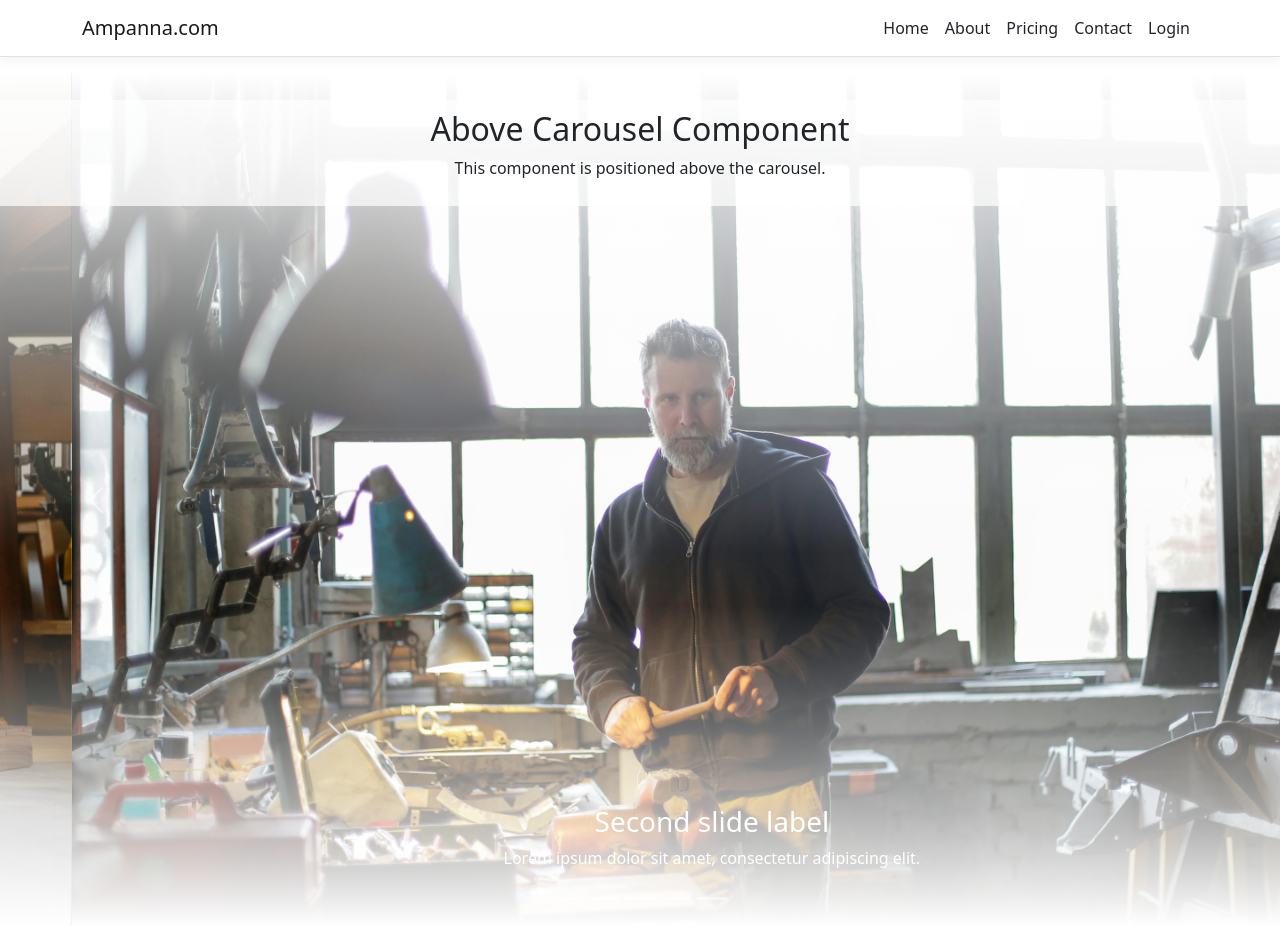
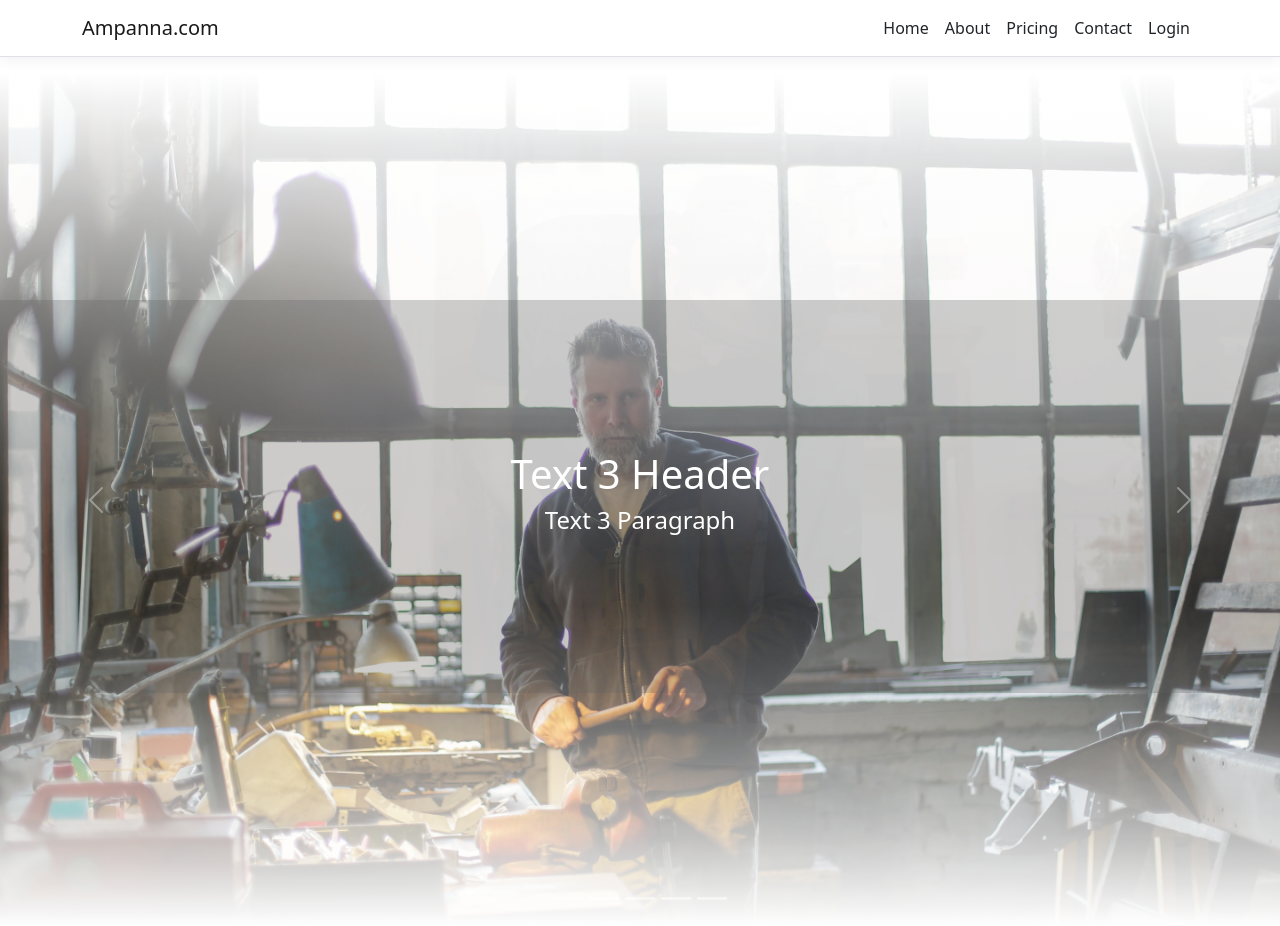
Before and after one commit to bhanusunrise/Development-Project-Level-3, a React (Create React App) app in the folder ClientApp/: page / in a window 1280 px wide. Built offline with nearby package versions, Linux system fonts and the light colour scheme.

Commit message:
Center content setup completed

```diff
--- a/ClientApp/src/components/CarText.js
+++ b/ClientApp/src/components/CarText.js
@@ -1,13 +1,45 @@
 import React, { Component } from 'react';
 
 export class CarText extends Component {
+    constructor(props) {
+        super(props);
+        this.state = {
+            texts: [
+                { header: '#1 in Sri Lanka', paragraph: 'We are the best ERP solution for your hardware system' },
+                { header: 'Text 2 Header', paragraph: 'Text 2 Paragraph' },
+                { header: 'Text 3 Header', paragraph: 'Text 3 Paragraph' },
+                { header: 'Text 4 Header', paragraph: 'Text 4 Paragraph' },
+                { header: 'Text 5 Header', paragraph: 'Text 5 Paragraph' }
+            ],
+            currentIndex: 0
+        };
+    }
 
+    componentDidMount() {
+        this.changeText();
+    }
+
+    componentWillUnmount() {
+        clearTimeout(this.timeout);
+    }
+
+    changeText = () => {
+        const { texts, currentIndex } = this.state;
+        const nextIndex = (currentIndex + 1) % texts.length;
+        this.setState({ currentIndex: nextIndex });
+
+        // Change text every 5000 milliseconds
+        this.timeout = setTimeout(this.changeText, 5000);
+    };
 
     render() {
+        const { texts, currentIndex } = this.state;
+        const { header, paragraph } = texts[currentIndex];
+
         return (
-            <div style={{ position: 'absolute', top: 100, left: 0, right: 0, backgroundColor: 'rgba(255, 255, 255, 0.7)', padding: '10px' }}>
-                <h2 style={{ textAlign: 'center' }}>Above Carousel Component</h2>
-                <p style={{ textAlign: 'center' }}>This component is positioned above the carousel.</p>
+            <div style={{ position: 'absolute', top: 300, left: 0, right: 0, backgroundColor: 'rgba(100, 100, 100, 0.3)', padding: '150px', zIndex: 100 }}>
+                <h1 style={{ textAlign: 'center', color : 'white' }}>{header}</h1>
+                <h4 style={{ textAlign: 'center', color : 'white' }}>{paragraph}</h4>
             </div>
         );
     }
--- a/ClientApp/src/components/Carasoul.js
+++ b/ClientApp/src/components/Carasoul.js
@@ -16,36 +16,34 @@ export class Carasoul extends Component {
             items: [
                 {
                     src: image1,
-                    altText: 'Slide 1',
-                    caption: 'First slide label',
-                    description: 'Nulla vitae elit libero, a pharetra augue mollis interdum.'
+                    altText: 'Slide 1'
                 },
                 {
                     src: image2,
-                    altText: 'Slide 2',
-                    caption: 'Second slide label',
-                    description: 'Lorem ipsum dolor sit amet, consectetur adipiscing elit.'
+                    altText: 'Slide 2'
                 },
                 {
                     src: image3,
-                    altText: 'Slide 3',
-                    caption: 'Third slide label',
-                    description: 'Praesent commodo cursus magna, vel scelerisque nisl consectetur.'
+                    altText: 'Slide 3'
                 },
                 {
                     src: image4,
-                    altText: 'Slide 4',
-                    caption: 'Fourth slide label',
-                    description: 'Maecenas sed diam eget risus varius blandit sit amet non magna.'
+                    altText: 'Slide 4'
                 },
                 {
                     src: image5,
-                    altText: 'Slide 5',
-                    caption: 'Fifth slide label',
-                    description: 'Etiam porta sem malesuada magna mollis euismod.'
+                    altText: 'Slide 5'
                 }
             ]
         };
+    }
+
+    componentDidMount() {
+        this.interval = setInterval(this.next, 5000); // Set interval for auto sliding every 5000 ms (5 seconds)
+    }
+
+    componentWillUnmount() {
+        clearInterval(this.interval); // Clear interval on component unmount to avoid memory leaks
     }
 
     next = () => {
@@ -77,16 +75,13 @@ export class Carasoul extends Component {
                         <div className="gradient-overlay top"></div>
                         <div className="gradient-overlay bottom"></div>
                         <div className="gradient-overlay left"></div>
-                        <div className = "carousel-text">
-                            <CarouselCaption captionText={item.description} captionHeader={item.caption} />
-                        </div>
                     </div>
                 </CarouselItem>
             );
         });
 
         return (
-            <Carousel
+            <Carousel fade
                 activeIndex={activeIndex}
                 next={this.next}
                 previous={this.previous}
```
